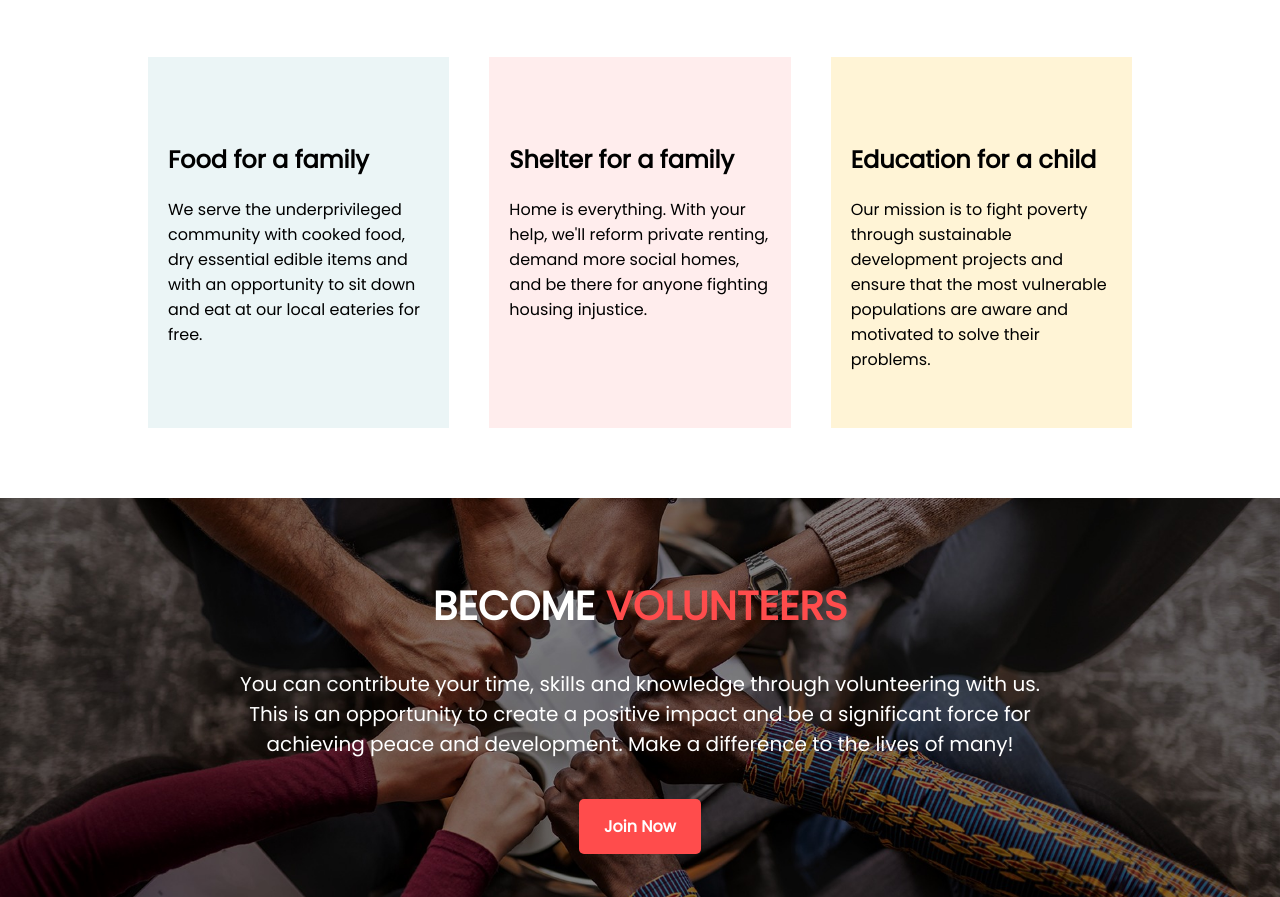
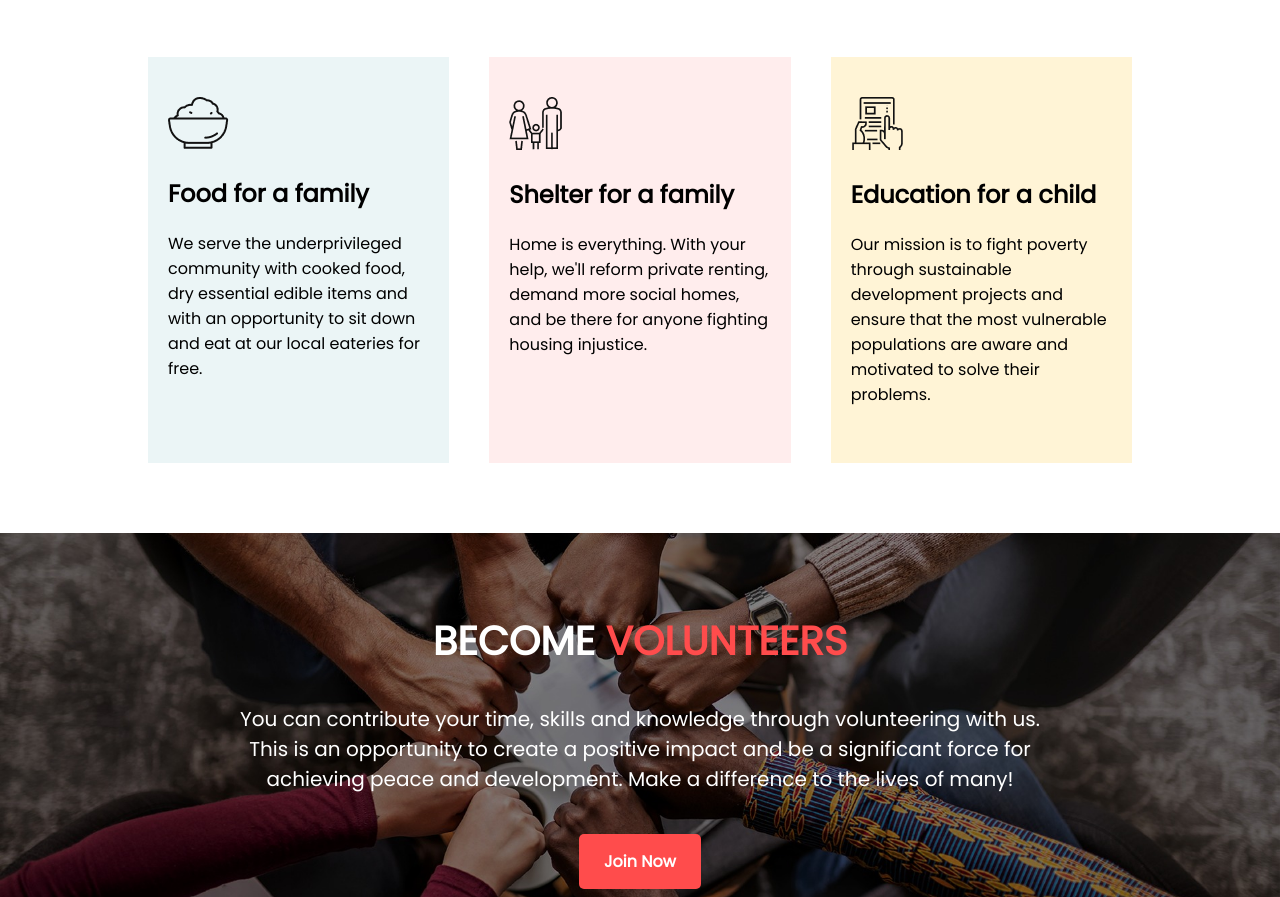
Before and after one commit to FarhanZizz/flood-donation, a plain HTML site: page index.html in a window 1280 px wide. Shown: the part 1507-2404 px from the top of the page. Drawn offline with Linux system fonts and the light colour scheme; the site is published under a folder, as on GitHub Pages, so addresses that start at the root find nothing.

Commit message:
added comments

```diff
--- a/css/style.css
+++ b/css/style.css
@@ -3,6 +3,7 @@ body{
     margin: 0;
     padding: 0;
 }
+/* COMMON STYLES */
 .common-btn{
     display:inline-block;
     margin: 0 auto;
@@ -26,6 +27,14 @@ body{
 .common-p{
     font-size: 20px;
 }
+.flex{
+    display: flex;
+    justify-content: center;
+    margin-bottom: 60px;
+    width: 80%;
+    margin: auto;
+}
+/* HEADER SECTION */
 .header{
     background: url(../images/donation.jpg);
     background-repeat: no-repeat;
@@ -45,16 +54,10 @@ body{
 .heading-p{
     font-size: 20px;
 }
+/* DONATION SECTION */
 .donation-secton{
     text-align: center;
     margin-bottom: 50px;
-    width: 80%;
-    margin: auto;
-}
-.flex{
-    display: flex;
-    justify-content: center;
-    margin-bottom: 60px;
     width: 80%;
     margin: auto;
 }
@@ -79,6 +82,7 @@ body{
     border-bottom: 1px solid gray;
     margin-bottom: 40px;
 }
+/* DONATION PLAN */
 .donate-item-1{
     background-color: #ebf5f6;
     padding: 40px 20px;
@@ -100,6 +104,7 @@ body{
 .donate-plan{
     margin-bottom: 50px;
 }
+/* VOLUNTEER SECTION */
 .volunteer-section{
     background: url(../images/volunteer-page.jpg);
     background-repeat: no-repeat;
@@ -114,6 +119,7 @@ body{
     width: 70%;
     margin: auto;
 }
+/* NEWSLETTER SECTION */
 .newsletter-input{
     width: 50%;
     margin: auto;
@@ -127,6 +133,7 @@ body{
     background-color: #d9d9d9;
     border: none;
 }
+/* FOOTER */
 footer{
     background-color: black;
     padding: 50px;
--- a/index.html
+++ b/index.html
@@ -20,6 +20,7 @@
     />
   </head>
   <body>
+    <!-- HEADING SECTION -->
     <section class="header">
       <div class="header-items">
         <div class="text-section">
@@ -37,7 +38,7 @@
         >
       </div>
     </section>
-
+    <!-- DONATION SECTION -->
     <section class="donation-secton">
       <div class="text-section">
         <h1 class="common-h1">Donate Today</h1>
@@ -75,6 +76,7 @@
         >Donate Now</a
       >
     </section>
+    <!-- DONATION PLAN -->
     <section class="donate-plan">
       <div class="text-section">
         <h1 class="common-h1">Our Donate Plan</h1>
@@ -85,7 +87,7 @@
       </div>
       <div class="flex donate-plan-items">
         <div class="donate-item-1">
-          <img src="/icons/food.png" alt="" />
+          <img src="./icons/food.png" alt="" />
           <h2>Food for a family</h2>
           <p>
             We serve the underprivileged community with cooked food, dry
@@ -94,7 +96,7 @@
           </p>
         </div>
         <div class="donate-item-2">
-          <img src="/icons/shelter.png" alt="" />
+          <img src="./icons/shelter.png" alt="" />
           <h2>Shelter for a family</h2>
           <p>
             Home is everything. With your help, we'll reform private renting,
@@ -103,7 +105,7 @@
           </p>
         </div>
         <div class="donate-item-3">
-          <img src="/icons/Frame-1.png" alt="" />
+          <img src="./icons/Frame-1.png" alt="" />
           <h2>Education for a child</h2>
           <p>
             Our mission is to fight poverty through sustainable development
@@ -113,6 +115,7 @@
         </div>
       </div>
     </section>
+    <!-- VOLUNTEER SECTION -->
     <section class="volunteer-section">
       <div class="volunteer-items">
         <div class="text-section">
@@ -132,6 +135,7 @@
         >
       </div>
     </section>
+    <!-- NEWSLETTER SECTION -->
     <section class="newsletter">
       <div class="text-section">
         <h1 class="common-h1">Get My Updates</h1>
@@ -147,6 +151,7 @@
         >
       </div>
     </section>
+    <!-- FOOTER -->
     <footer>
       <h1 class="footer-text">Be Humble</h1>
       <p>I'm gonna do it</p>
```
